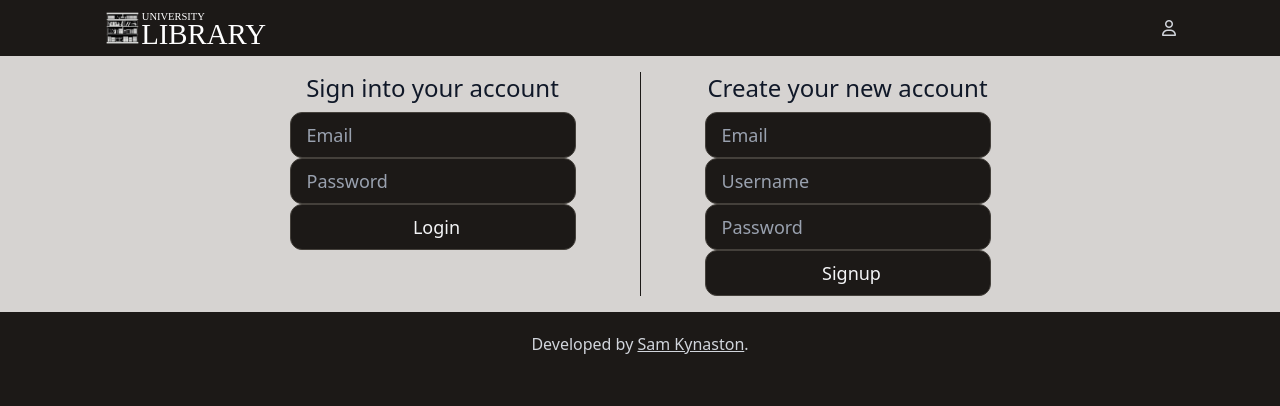
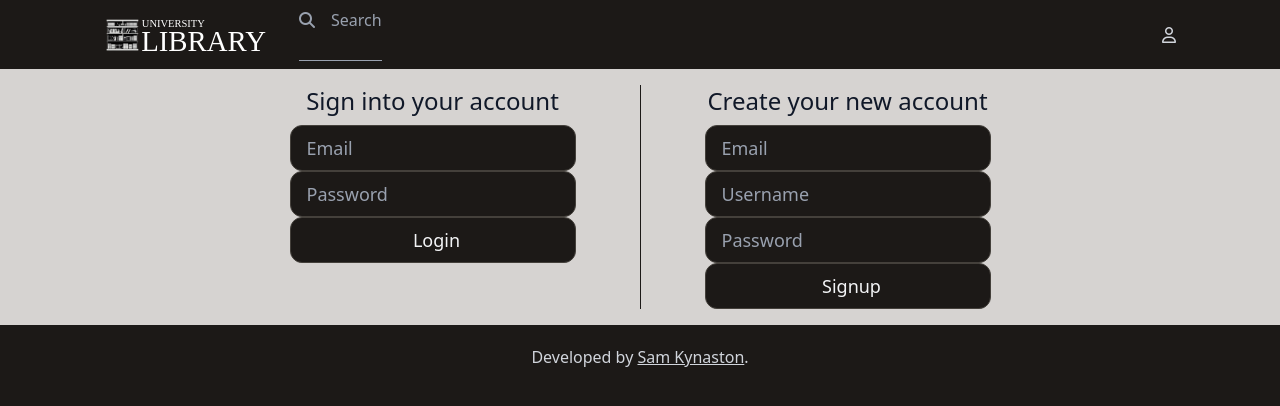
Before and after one commit to SamKynaston/Book-Webapp, a React (Vite) app in the folder frontend/: page /login in a window 1280 px wide. Shown: the top 406 px of the page. Built offline with nearby package versions, Linux system fonts and the light colour scheme; no server answers.

Commit message:
added new search button to desktop navbar

```diff
--- a/frontend/src/Components/Navigation.tsx
+++ b/frontend/src/Components/Navigation.tsx
@@ -15,6 +15,13 @@ function Navigation({ }: NavigationProps) {
               alt="Library"
               className="Navigation-Icon"
             />
+        </Link>
+
+        <Link to={"/search"} className="Navigation-Button text-gray-400">
+          <span className="border-b border-gray-400 mr-12 ">
+            <i className="fa-solid fa-magnifying-glass mr-4 mb-8"></i>
+            Search
+          </span>
         </Link>
 
         {/*<div className="Navigation-Button w-full justify-start">
--- a/frontend/src/main.tsx
+++ b/frontend/src/main.tsx
@@ -21,7 +21,6 @@ import AccountPage from "./Pages/Account";
 import AuthenticationPage from "./Pages/Authentication";
 import SearchPage from "./Pages/Search";
 import AdminDashboardPage from "./Pages/Dashboard";
-import CreateAccountPage from "./Pages/CreateAccount";
 
 import MobileNavigation from "./Components/MobileNavigation";
 import { checkAuth, AuthProvider, useAuth } from "./Context/Authentication";
@@ -62,7 +61,6 @@ const App: React.FC = () => {
             <Route path="/login" element={<AuthenticationPage />} />
             <Route path="/dashboard" element={<AdminDashboardPage />} />
             <Route path="/password-reset" element={<PasswordResetPage />} />
-            <Route path="/newaccount" element={<CreateAccountPage />} />
             <Route path="*" element={<Error code={404} />} />
           </Routes>
 
```
